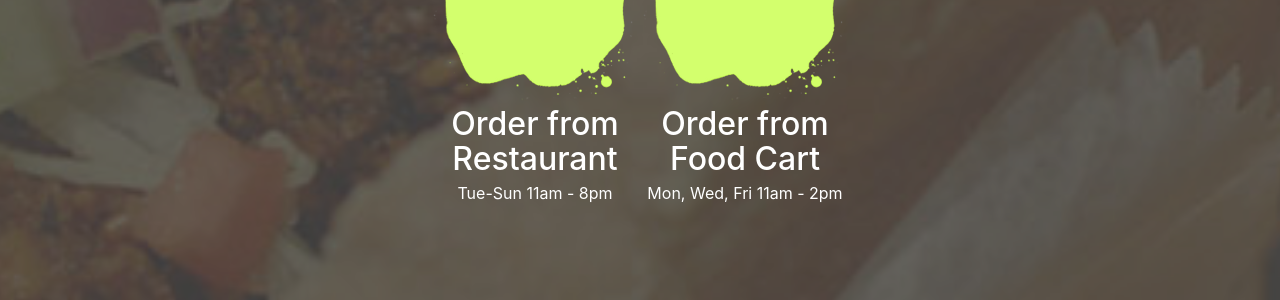
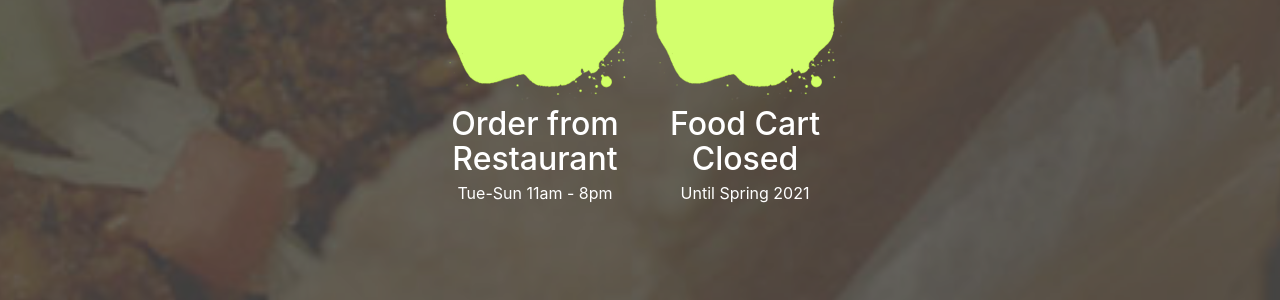
Before and after one commit to ajwahlb/Banzo, a Jekyll site: the page built from index.html, in a window 1280 px wide. Shown: the part 1746-2046 px from the top of the page. Built offline with Jekyll 4.4.1, drawn with Linux system fonts in a browser that asks for light colours; nearby versions of some CDN libraries.

Commit message:
food cart closed

```diff
--- a/_includes/fixedNav.html
+++ b/_includes/fixedNav.html
@@ -11,7 +11,8 @@
 				  </button>
 				  <div class="dropdown-menu" aria-labelledby="dropdownMenuButton">
 				    <a class="dropdown-item" href="https://www.toasttab.com/banzo-sherman-ave/v2/online-order#!/" target="_blank"">Order from Restaurant</a>
-				    <a class="dropdown-item" href="https://www.toasttab.com/banzo-food-cart-2105-sherman-ave/v3" target="_blank">Order from Food Cart</a>
+				    <a class="dropdown-item">Food Cart Closed Until Spring 2021</a>
+				    <!-- <a class="dropdown-item" href="https://www.toasttab.com/banzo-food-cart-2105-sherman-ave/v3" target="_blank">Order from Food Cart</a> -->
 				  </div>
 				</div>
 			</li>
--- a/index.html
+++ b/index.html
@@ -28,12 +28,10 @@ permalink: /
             </a>
 					</li>
 					<li class="text-center hp-cart">
-						<a class="order" href="https://www.toasttab.com/banzo-food-cart-2105-sherman-ave/v3" target="_blank">
-              <img class="default-img" alt="Order from Food Cart" src="/images/order.png" width="100%" style="max-width: 210px;">
-              <img class="hover-img" alt="Order from Food Cart" src="/images/order-foodcart.png" width="100%" style="max-width: 210px;">
-              <h2>Order from Food Cart</h2>
-              <p>Mon, Wed, Fri 11am - 2pm</p>
-            </a>
+            <img class="default-img" alt="Order from Food Cart" src="/images/order.png" width="100%" style="max-width: 210px;">
+            <img class="hover-img" alt="Order from Food Cart" src="/images/order-foodcart.png" width="100%" style="max-width: 210px;">
+            <h2>Food Cart Closed</h2>
+            <p>Until Spring 2021</p>
 					</li>
 				</ul>
 			</div>
@@ -71,11 +69,11 @@ permalink: /
               </a>
             </div>
             <div class="col-6">
-              <h3>Food Cart</h3>
+              <h3>Food Cart (Closed until Spring 2021)</h3>
               <p>Mon, Wed, Fri 11am - 2pm</p>
-              <a href="https://www.toasttab.com/banzo-food-cart-2105-sherman-ave/v3" target="_blank">
+              <!-- <a href="https://www.toasttab.com/banzo-food-cart-2105-sherman-ave/v3" target="_blank">
                 <button type="button" class="btn-primary btn mb-3">Order from Food Cart</button>
-              </a>
+              </a> -->
             </div>
 					</div>
 					<div class="row">
```
